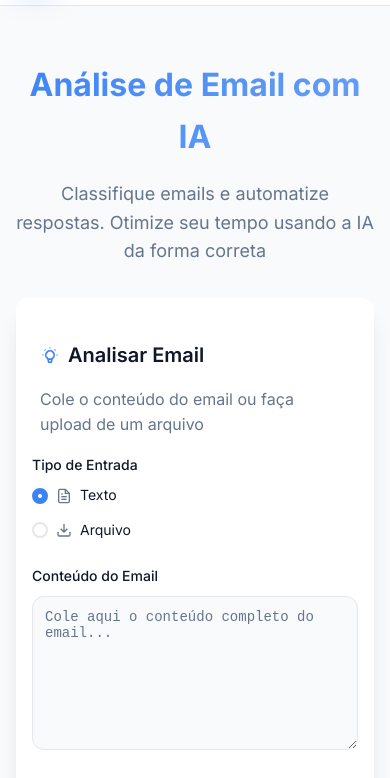
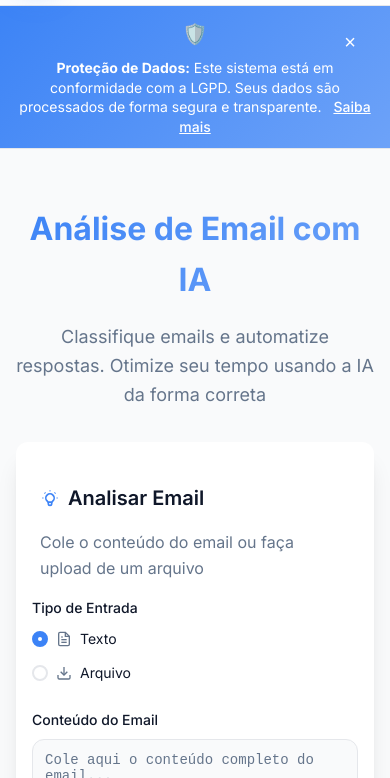
Before and after one commit to imagalhaess/mailmind_ai, a plain HTML site: page app/static/index.html in a window 390 px wide. Shown: the part 59-837 px from the top of the page. Drawn offline with Linux system fonts and the light colour scheme.

Commit message:
refactor: reorganizar projeto seguindo clean code e LGPD
- Criar pasta app/tests/ com arquivos de teste e documentação
- Remover README.md desnecessário da pasta tests
- Tornar configurações genéricas para futuros desenvolvedores
- Adicionar conformidade LGPD completa:
  * docs/LGPD_COMPLIANCE.md - política de privacidade
  * Aviso LGPD na interface com CSS responsivo
  * Endpoint /docs/ para servir documentação
- Atualizar DEPLOY_GUIDE.md com configurações genéricas
- Corrigir referências específicas para placeholders genéricos

Estrutura final:
- Raiz: apenas arquivos essenciais (app.py, main.py, requirements.txt, etc.)
- app/tests/: todos os arquivos de teste e TESTING_GUIDE.md
- docs/: documentação técnica e LGPD
- Conformidade legal implementada

```diff
--- a/app/static/css/style.css
+++ b/app/static/css/style.css
@@ -815,6 +815,63 @@ body {
   }
 }
 
+/* LGPD Notice */
+.lgpd-notice {
+  background: linear-gradient(135deg, hsl(var(--primary)), hsl(var(--primary-glow)));
+  color: hsl(var(--primary-foreground));
+  padding: 0.75rem 0;
+  border-bottom: 1px solid hsl(var(--border));
+}
+
+.lgpd-content {
+  display: flex;
+  align-items: center;
+  gap: 0.75rem;
+  position: relative;
+}
+
+.lgpd-icon {
+  font-size: 1.25rem;
+  flex-shrink: 0;
+}
+
+.lgpd-text {
+  flex: 1;
+  font-size: 0.875rem;
+  line-height: 1.4;
+}
+
+.lgpd-link {
+  color: hsl(var(--primary-foreground));
+  text-decoration: underline;
+  font-weight: 500;
+  margin-left: 0.5rem;
+}
+
+.lgpd-link:hover {
+  opacity: 0.8;
+}
+
+.lgpd-close {
+  background: none;
+  border: none;
+  color: hsl(var(--primary-foreground));
+  font-size: 1.25rem;
+  cursor: pointer;
+  padding: 0.25rem;
+  border-radius: 50%;
+  width: 2rem;
+  height: 2rem;
+  display: flex;
+  align-items: center;
+  justify-content: center;
+  transition: background-color 0.2s ease;
+}
+
+.lgpd-close:hover {
+  background-color: rgba(255, 255, 255, 0.1);
+}
+
 /* Responsive */
 @media (max-width: 640px) {
   .page-title {
@@ -829,4 +886,16 @@ body {
     flex-direction: column;
     gap: 0.75rem;
   }
+
+  .lgpd-content {
+    flex-direction: column;
+    text-align: center;
+    gap: 0.5rem;
+  }
+
+  .lgpd-close {
+    position: absolute;
+    top: 0.5rem;
+    right: 0.5rem;
+  }
 }
--- a/app/static/index.html
+++ b/app/static/index.html
@@ -144,6 +144,21 @@
         </div>
       </div>
     </header>
+
+    <!-- LGPD Notice -->
+    <div class="lgpd-notice">
+      <div class="container">
+        <div class="lgpd-content">
+          <div class="lgpd-icon">🛡️</div>
+          <div class="lgpd-text">
+            <strong>Proteção de Dados:</strong> Este sistema está em conformidade com a LGPD.
+            Seus dados são processados de forma segura e transparente.
+            <a href="/docs/LGPD_COMPLIANCE.md" target="_blank" class="lgpd-link">Saiba mais</a>
+          </div>
+          <button class="lgpd-close" onclick="this.parentElement.parentElement.style.display='none'">×</button>
+        </div>
+      </div>
+    </div>
 
     <!-- Main Content -->
     <main class="main">
```
Also changed, not shown: app/tests/teste_email.txt (renamed from teste_email.txt), 11 other files.
